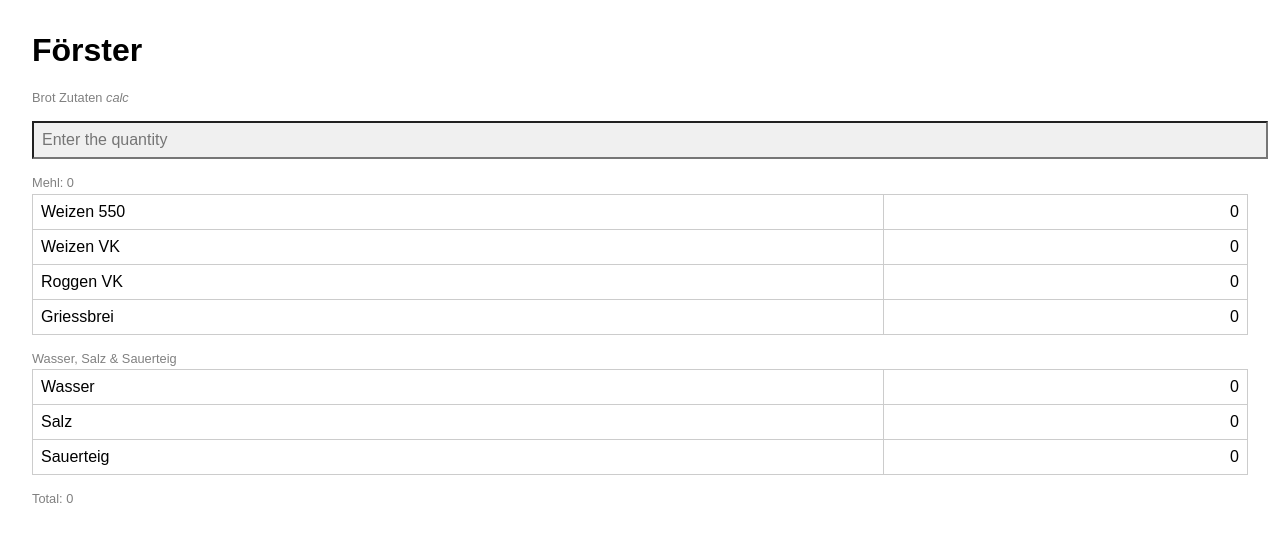
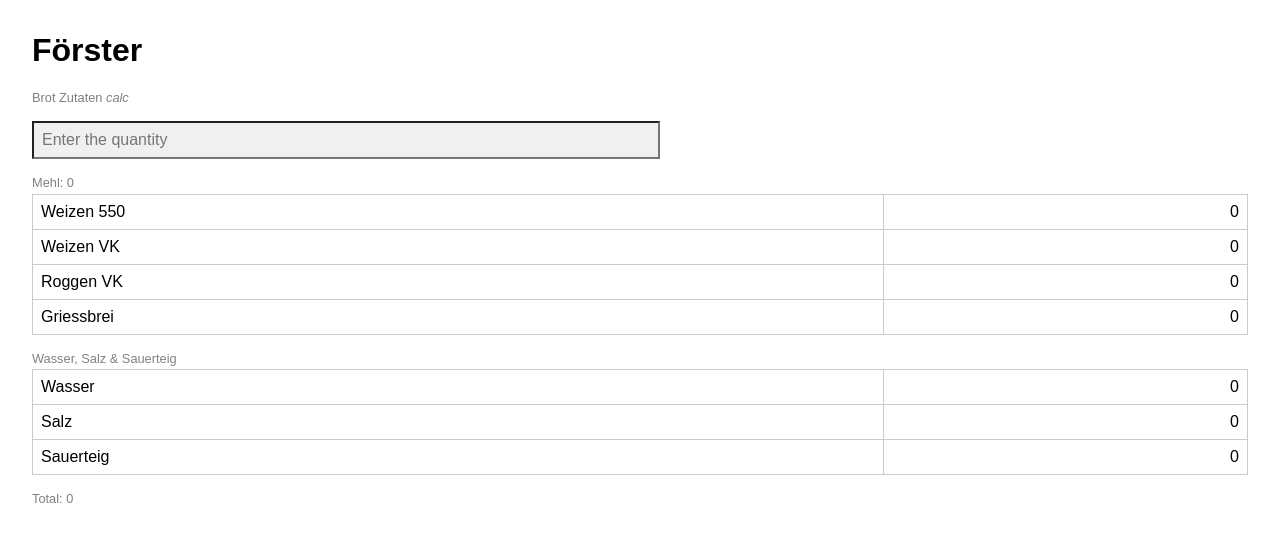
Before and after one commit to werderame/werderame.github.io, a Jekyll site: the page recipes_calc/bread.html, which Jekyll copies as it is, in a window 1280 px wide. Shown: the top 542 px of the page. Built offline with Jekyll 4.4.1, drawn with Linux system fonts in a browser that asks for light colours.

Commit message:
miniscule width change

```diff
--- a/recipes_calc/bread.html
+++ b/recipes_calc/bread.html
@@ -10,7 +10,7 @@
     th, td { border: 1px solid #ccc; padding: 0.5rem; text-align: left; }
     td:first-child { width: 70%; }
     td:last-child { width: 30%; text-align: right;}
-    input { width: 100%; padding: 0.5rem; font-size: 1rem; background-color: #f0f0f0;}
+    input { width: 50%; padding: 0.5rem; font-size: 1rem; background-color: #f0f0f0;}
     .small { font-size: 0.8rem; color: gray; margin-top: 1rem; margin-bottom: 0;}
   </style>
 </head>
```
